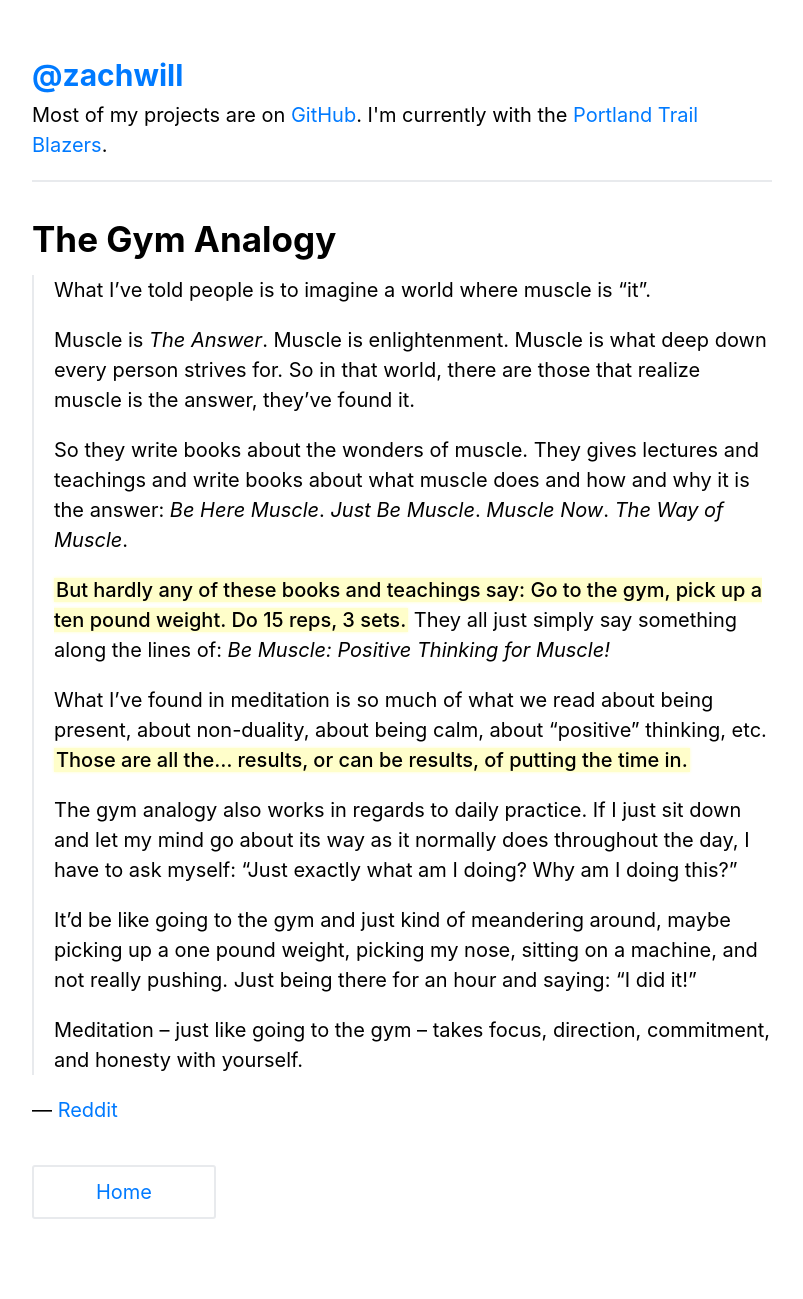
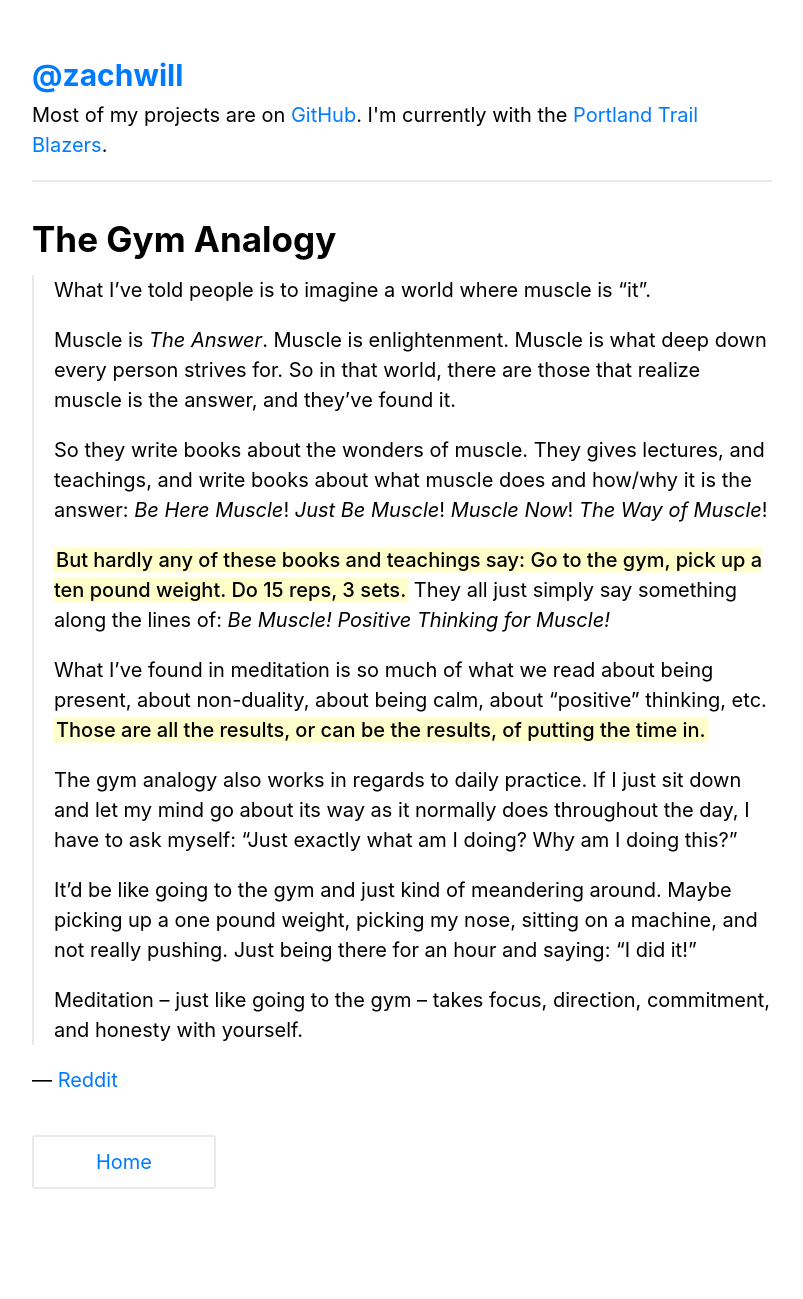
Before and after one commit to zachwill/blog, a Jekyll site: the page built from _posts/2018-08-24-gym-analogy.md, in a window 1280 px wide. Shown: the whole page, without its empty margins (238-1041 px from the left). Built offline with Jekyll 4.4.1, drawn with Linux system fonts in a browser that asks for light colours; after the commit the page ends 1269 px from its top, so only the background shows below that.

Commit message:
More grammatical updates

```diff
--- a/_posts/2018-08-24-gym-analogy.md
+++ b/_posts/2018-08-24-gym-analogy.md
@@ -8,25 +8,25 @@ permalink : /the-gym-analogy/
 >
 > Muscle is *The Answer*. Muscle is enlightenment. Muscle is what deep down
 > every person strives for. So in that world, there are those that realize
-> muscle is the answer, they've found it.
+> muscle is the answer, and they've found it.
 >
-> So they write books about the wonders of muscle. They gives lectures and
-> teachings and write books about what muscle does and how and why it is the
-> answer: *Be Here Muscle*. *Just Be Muscle*. *Muscle Now*. *The Way of Muscle*.
+> So they write books about the wonders of muscle. They gives lectures, and
+> teachings, and write books about what muscle does and how/why it is the
+> answer: *Be Here Muscle*! *Just Be Muscle*! *Muscle Now*! *The Way of Muscle*!
 >
 > __But hardly any of these books and teachings say: Go to the gym, pick up a ten
 > pound weight. Do 15 reps, 3 sets.__ They all just simply say something along the
-> lines of: *Be Muscle: Positive Thinking for Muscle!*
+> lines of: *Be Muscle! Positive Thinking for Muscle!*
 >
 > What I've found in meditation is so much of what we read about being
 > present, about non-duality, about being calm, about "positive" thinking, etc.
-> __Those are all the... results, or can be results, of putting the time in.__
+> __Those are all the results, or can be the results, of putting the time in.__
 >
 > The gym analogy also works in regards to daily practice. If I just sit down
 > and let my mind go about its way as it normally does throughout the day, I
 > have to ask myself: "Just exactly what am I doing? Why am I doing this?"
 >
-> It'd be like going to the gym and just kind of meandering around, maybe
+> It'd be like going to the gym and just kind of meandering around. Maybe
 > picking up a one pound weight, picking my nose, sitting on a machine,
 > and not really pushing. Just being there for an hour and saying: "I did it!"
 >
```
